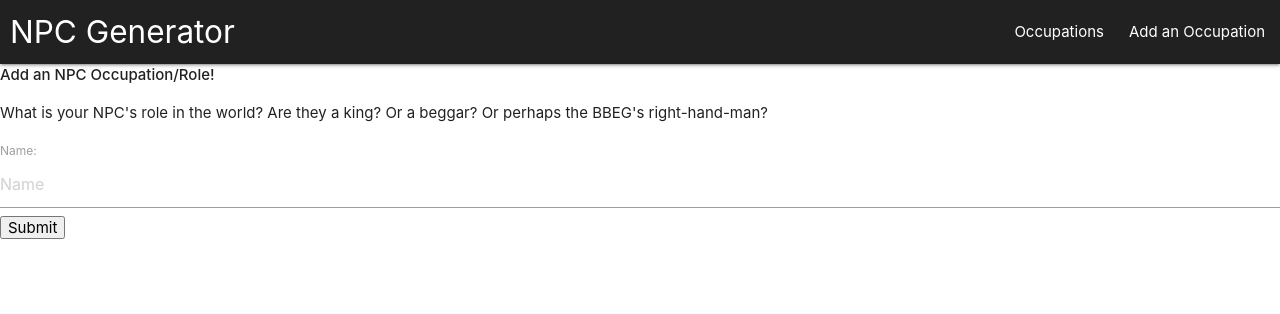
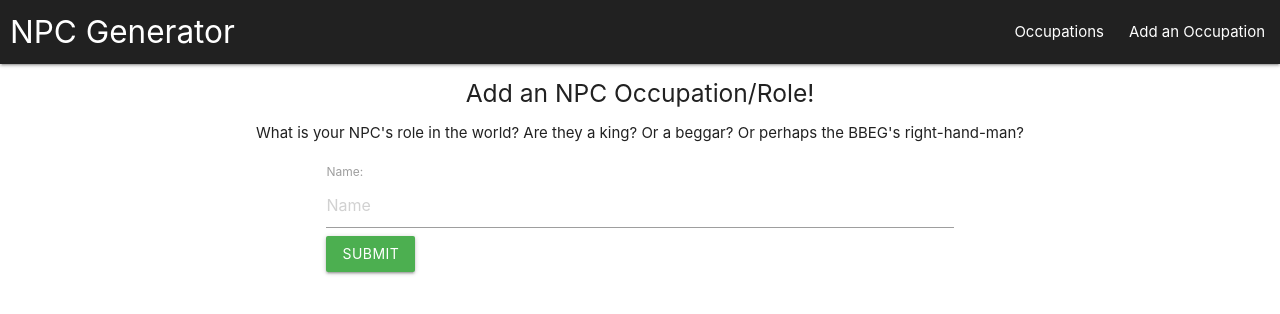
Before and after one commit to ph3nomforko/npc-generator-frontend, a React (Create React App) app: page /occupations/new in a window 1280 px wide. Shown: the top 314 px of the page. Built offline with nearby package versions, Linux system fonts and the light colour scheme; no server answers.

Commit message:
change buttons to css compliant colored buttons

```diff
--- a/src/components/Npc.js
+++ b/src/components/Npc.js
@@ -13,7 +13,7 @@ const Npc = props => {
 
   if (npc) {
     return (
-      <div>
+      <div className="container">
         <h5>{npc.name}</h5>
         <p><b>Race:</b> {npc.species}<br/>
         <b>Class:</b> {npc.npc_class}<br/>
@@ -23,8 +23,8 @@ const Npc = props => {
         <b>Weak Ability:</b> {npc.weak_ability}<br/>
         <b>Behavior:</b> {npc.behavior}<br/>
         <b>Plot Key/Hook:</b> {npc.plot_key}</p>
-        <button onClick={handleDelete}>Delete NPC</button>
-        <br/><br/><NpcEdit npc={npc} />
+        <br/><NpcEdit npc={npc} /><br/>
+        <button className="waves-effect waves-light btn-small red darken-4" onClick={handleDelete}>Delete NPC</button>
       </div>
     )
   } else {
--- a/src/components/NpcEdit.js
+++ b/src/components/NpcEdit.js
@@ -45,7 +45,7 @@ class NpcEdit extends React.Component {
   render() {
     return(
       <div>
-        <button data-target="modal-edit" className="btn modal-trigger">Edit this NPC</button>
+        <button data-target="modal-edit" className="btn modal-trigger grey darken-1">Edit this NPC</button>
         <div id="modal-edit" className="modal">
           <form onSubmit={this.handleSubmit}>
             <div className="modal-content">
@@ -84,7 +84,7 @@ class NpcEdit extends React.Component {
               <input type="text" placeholder="Plot Key" name="plot_key" value={this.state.plot_key} onChange={this.handleChange}/><br/>
             </div>
             <div className="modal-footer">
-              <input className="modal-close" type="submit" />
+              <button className="modal-close waves-effect waves-light btn-small green" type="submit">Submit</button>
             </div>
           </form>
         </div>
--- a/src/components/NpcInput.js
+++ b/src/components/NpcInput.js
@@ -38,7 +38,7 @@ class NpcInput extends React.Component {
 
   render() {
     return(
-      <div>
+      <div className="container">
         <h5>Add an NPC</h5>
         <form onSubmit={this.handleSubmit}>
           <label>Name: </label>
@@ -73,7 +73,7 @@ class NpcInput extends React.Component {
           <input type="text" placeholder="Behavior" name="behavior" value={this.state.behavior} onChange={this.handleChange}/><br/>
           <label>Plot Key: </label>
           <input type="text" placeholder="Plot Key" name="plot_key" value={this.state.plot_key} onChange={this.handleChange}/><br/>
-          <input type="submit" />
+          <button className="btn waves-effect waves-light green" type="submit">Submit</button>
         </form>
       </div>
     )
--- a/src/components/Npcs.js
+++ b/src/components/Npcs.js
@@ -15,32 +15,34 @@ const Npcs = (props) => {
         <thead>
           <tr>
             <th style={{textAlign:'left'}}>Name</th>
-            <th>Race</th>
-            <th>Class</th>
-            <th>Alignment</th>
-            <th>View</th>
+            <th style={{textAlign:'center'}}>Race</th>
+            <th style={{textAlign:'center'}}>Class</th>
+            <th style={{textAlign:'center'}}>Alignment</th>
+            <th style={{textAlign:'center'}}>View NPC</th>
           </tr>
         </thead>
         <tbody>
           {npcs.map(npc => { return (
             <tr key={npc.id}>
               <td>{npc.name}</td>
-              <td>{npc.species}</td>
-              <td>{npc.npc_class}</td>
-              <td>{npc.alignment}</td>
-              <td>
-                <Link to={`/occupations/${npc.occupation.id}/npcs/${npc.id}`}>
-                  <button>View</button>
+              <td style={{textAlign:'center'}}>{npc.species}</td>
+              <td style={{textAlign:'center'}}>{npc.npc_class}</td>
+              <td style={{textAlign:'center'}}>{npc.alignment}</td>
+              <td style={{textAlign:'center'}}>
+                <Link className="waves-effect waves-light btn-small grey darken-1" to={`/occupations/${npc.occupation.id}/npcs/${npc.id}`}>
+                  View
                 </Link>
               </td>
             </tr> )})}
         </tbody>
       </table>
+      <div className="center-align">
         <h5>Add an NPC</h5>
         <p>Don't see an NPC that fits your idea? Add one for your next session!</p>
-        <Link to={`/occupations/${props.match.params.id}/new`}>
-          <button>Add an NPC</button>
+        <Link className="waves-effect waves-light btn-small orange darken-4" to={`/occupations/${props.match.params.id}/new`}>
+          Add an NPC
         </Link>
+      </div>
     </div>
   )
 }
--- a/src/components/OccupationInput.js
+++ b/src/components/OccupationInput.js
@@ -24,13 +24,13 @@ class OccupationInput extends React.Component {
 
   render() {
     return (
-      <div>
-        <strong>Add an NPC Occupation/Role!</strong>
-        <p>What is your NPC's role in the world? Are they a king? Or a beggar? Or perhaps the BBEG's right-hand-man?</p>
-        <form onSubmit={this.handleSubmit}>
+      <div className="container">
+        <h5 style={{textAlign:'center'}}>Add an NPC Occupation/Role!</h5>
+        <p style={{textAlign:'center'}}>What is your NPC's role in the world? Are they a king? Or a beggar? Or perhaps the BBEG's right-hand-man?</p>
+        <form className="container" onSubmit={this.handleSubmit}>
           <label>Name: </label>
           <input type="text" placeholder="Name" name="name" value={this.state.name} onChange={this.handleChange}/><br/>
-          <input type="submit" />
+          <button className="btn waves-effect waves-light green" type="submit">Submit</button>
         </form>
       </div>
     )
--- a/src/components/Occupations.js
+++ b/src/components/Occupations.js
@@ -11,7 +11,8 @@ const Occupations = props => {
 
   return (
     <div className="container">
-      <h3 style={{textAlign:'center'}}>Occupations</h3>
+      <h4 style={{textAlign:'center'}}>NPC Roles and Occupations</h4>
+      <p style={{textAlign:'center'}}><b>Find your next NPC through this alphabatized list of their various roles and occupations</b></p>
       <table className="highlight">
         <thead>
           <tr>
@@ -27,18 +28,20 @@ const Occupations = props => {
               <td>{occupation.name}</td>
               <td style={{textAlign:'center'}}>{occupation.npcs.length}</td>
               <td style={{textAlign:'center'}}>
-                <Link to={`/occupations/${occupation.id}`}><button>View</button></Link>
+                <Link className="waves-effect waves-light btn-small grey darken-1" to={`/occupations/${occupation.id}`}>View</Link>
               </td>
             </tr>
           )
         })}
         </tbody>
       </table>
-      <h5>Add an Occupation</h5>
-      <p>Don't see an NPC role/occupation that fits your needs? Then create your own and then create its first NPC!</p>
-      <Link to={'/occupations/new'}>
-        <button>Add an Occupation</button>
-      </Link>
+      <div className="center-align">
+        <h5>Add an Occupation</h5>
+        <p>Don't see an NPC role/occupation that fits your needs? Then create your own and then create its first NPC!</p>
+        <Link className="waves-effect waves-light btn-small orange darken-4" to={'/occupations/new'}>
+          Add an Occupation
+        </Link>
+      </div>
     </div>
   )
 }
```
